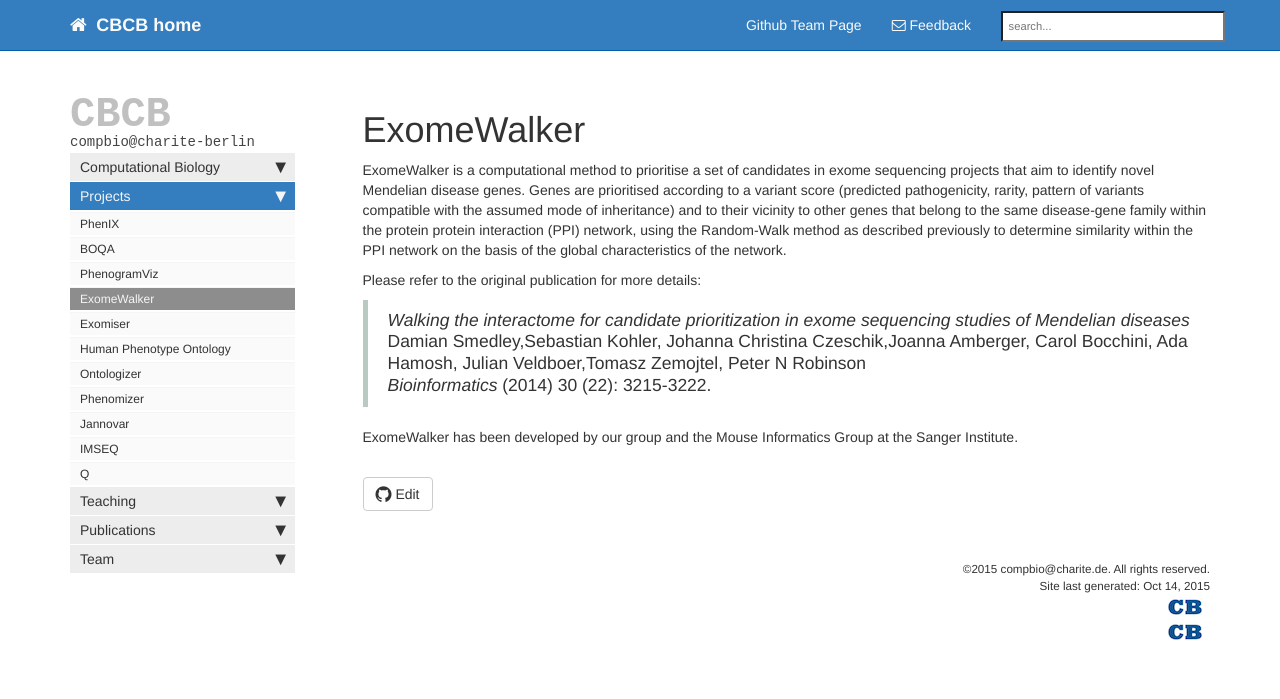
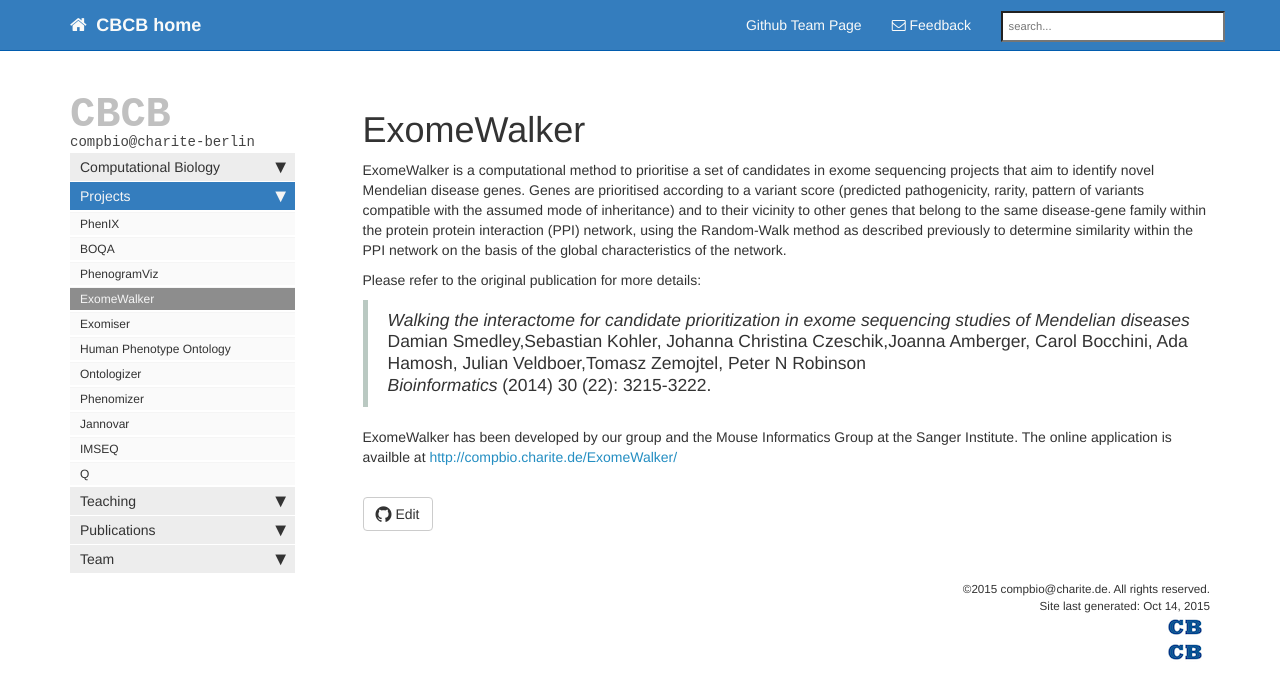
Before and after one commit to charite/charite.github.io, a Jekyll site: the page built from software-exomewalker.md, in a window 1280 px wide. Shown: the top 699 px of the page. Built offline with Jekyll 4.4.1, drawn with Linux system fonts in a browser that asks for light colours; nearby versions of some CDN libraries; library files that are not in the unit come from our copies; Markdown is read by kramdown in place of the engine named in the settings; comment, search, counter and statistics services are not loaded.

Commit message:
Update software-exomewalker.md

```diff
--- a/software-exomewalker.md
+++ b/software-exomewalker.md
@@ -12,3 +12,4 @@ Damian Smedley,Sebastian Kohler, Johanna Christina Czeschik,Joanna Amberger, Car
 *Bioinformatics* (2014) 30 (22): 3215-3222.
 
 ExomeWalker has been developed by our group and the Mouse Informatics Group at the Sanger Institute.
+The online application is availble at [http://compbio.charite.de/ExomeWalker/](http://compbio.charite.de/ExomeWalker/)
```
